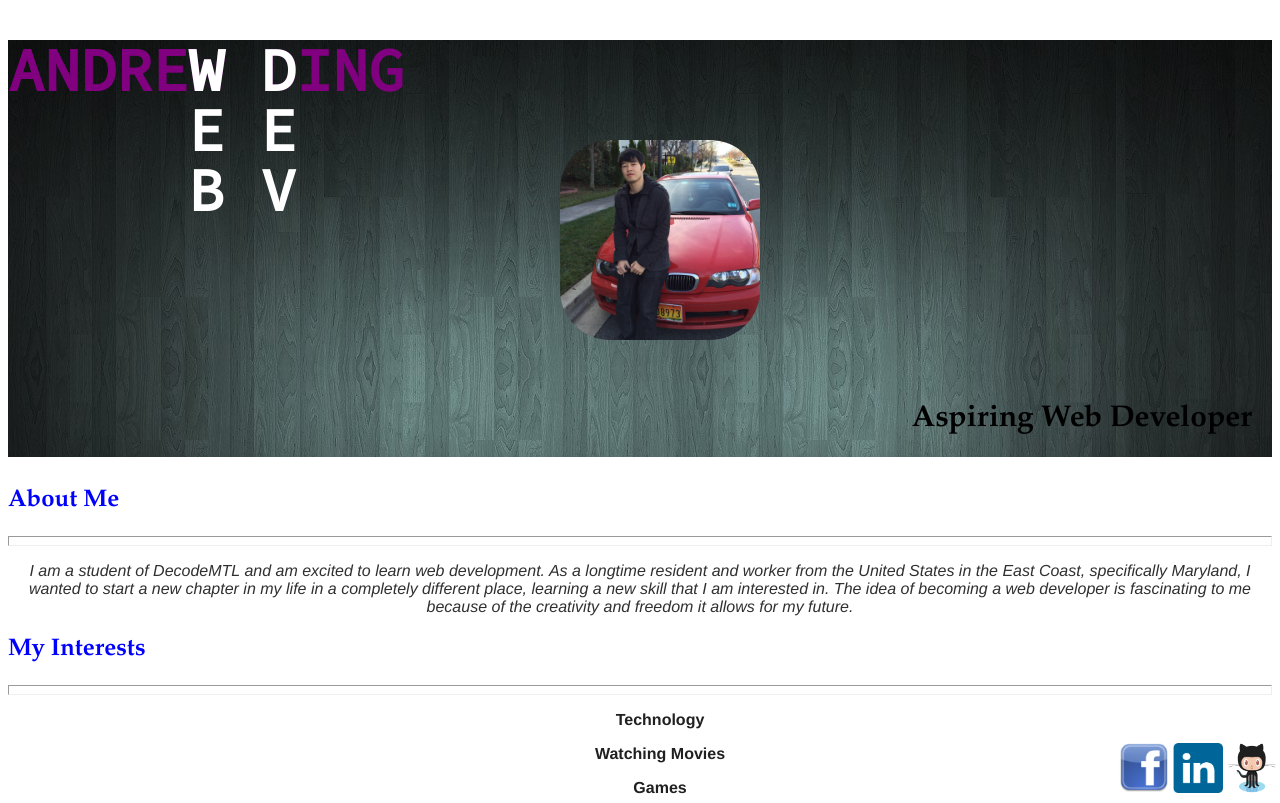
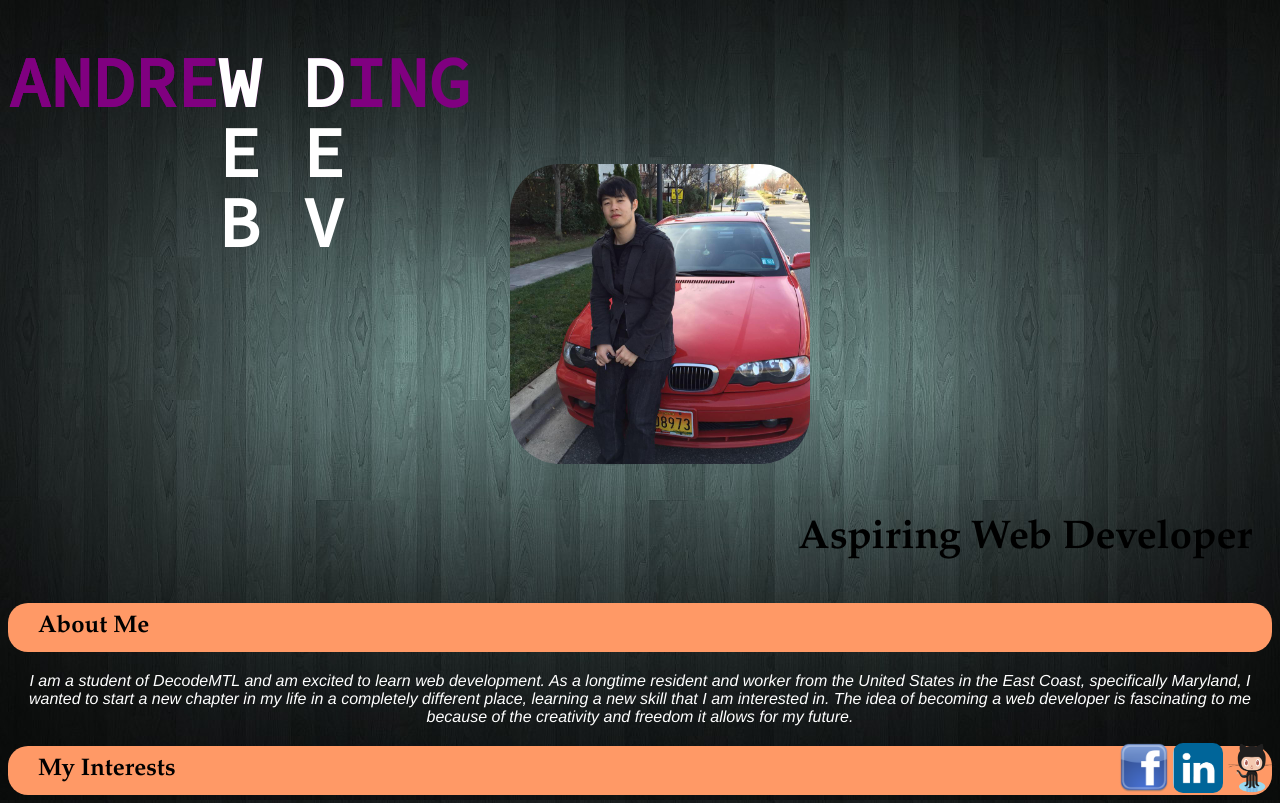
Before and after one commit to andyding1/andyding1.github.io, a plain HTML site: page index.html in a window 1280 px wide. Shown: the top 803 px of the page. Drawn offline with Linux system fonts and the light colour scheme.

Commit message:
Fifth Version

```diff
--- a/css/stylesheet.css
+++ b/css/stylesheet.css
@@ -4,7 +4,7 @@ h1 {
   font-family: "Source Code Pro", Arial;
   line-height: 1;
   font-weight: bold;
-  font-size: 60px;
+  font-size: 70px;
   color: purple;
 }
 #web,#dev {
@@ -28,13 +28,17 @@ h1 {
   color: white;
 }
 
-header {
-    background-image: url("../images/DarkBackground.jpg");
+body {
+    background: url("../images/DarkBackground.jpg") no-repeat center center fixed;
+     -webkit-background-size: cover;
+     -moz-background-size: cover;
+     -o-background-size: cover;
+    background-size: cover;
 }
 
 #headshot {
-    height: 200px;
-    width: 200px;
+    height: 300px;
+    width: 300px;
     border-radius: 50px;
 }
 
@@ -47,12 +51,17 @@ header {
 
 #webdeveloper {
     text-align:right;
-    padding:20px;
+    padding-right: 20px;
+    font-size: 40px;
 }
 
 h2 {
     font-family: Garamond, sans-serif;
-    color: blue;
+    color: black;
+    background-color:#ff9966;
+    padding: 10px 10px 10px 30px;
+    border-color: black;
+    border-radius: 20px;
 }
 
 #aboutme {
@@ -63,6 +72,7 @@ h2 {
     color: #303030;
     display: block;
     text-align: center;
+    color: white;
 }
 
 #interestslist {
@@ -70,6 +80,7 @@ h2 {
     font-weight: 600;
     color: #202020;
     text-align: center;
+    color: white;
 }
 
 #links {
@@ -81,4 +92,5 @@ h2 {
 .social {
     height: 50px;
     width: 50px;
+    border-radius: 10px;
 }
--- a/index.html
+++ b/index.html
@@ -22,9 +22,9 @@
             </div>
 
         </header>
-
+        <div class="headerborder">
         <h2>About Me</h2>
-        <hr size=10></hr>
+        </div>
         <p id="aboutme">I am a student of DecodeMTL and am excited to learn
         web development. As a longtime resident and worker from the United States
         in the East Coast, specifically Maryland, I wanted to start a new chapter
@@ -32,8 +32,9 @@
         am interested in. The idea of becoming a web developer is fascinating to
         me because of the creativity and freedom it allows for my future.</p>
 
+        <div class="headerborder">
         <h2>My Interests</h2>
-        <hr size=10></hr>
+        </div>
         <div id="interestslist">
         <list>
             <ul>Technology</ul>
```
